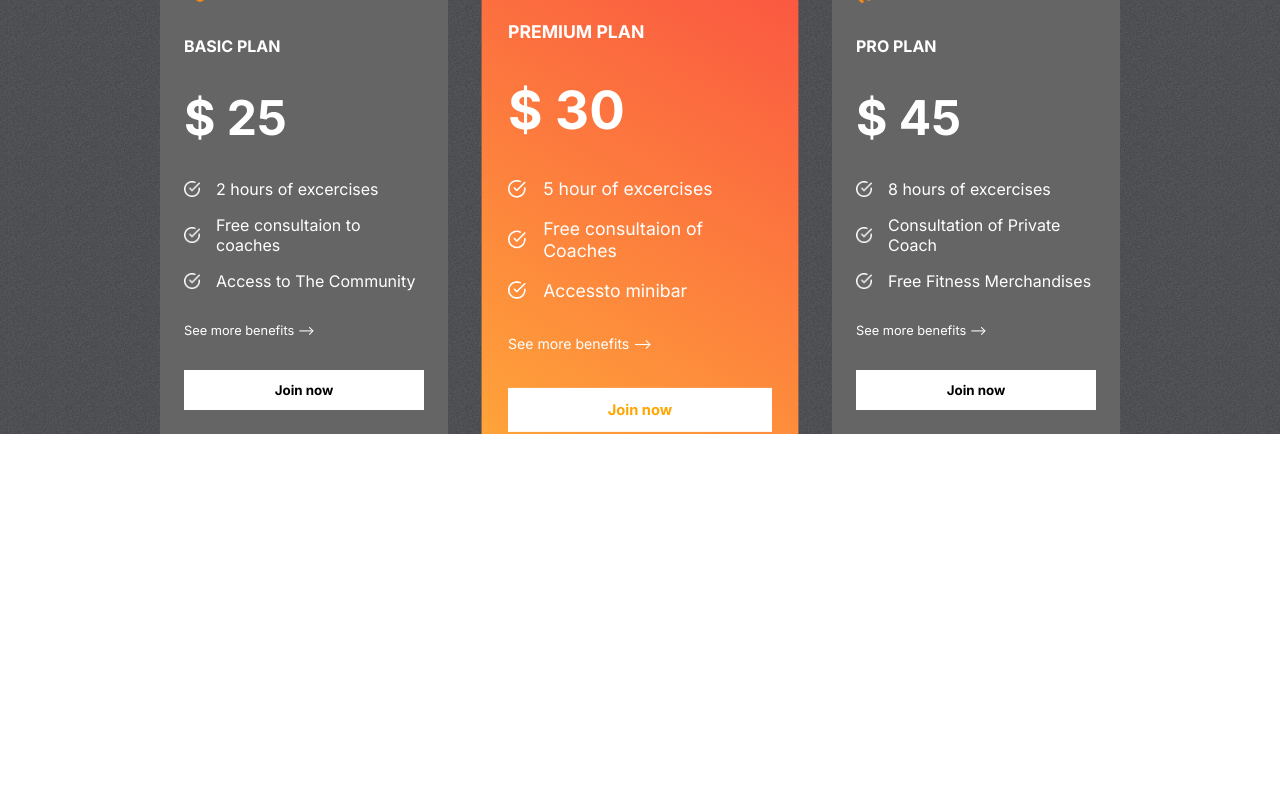
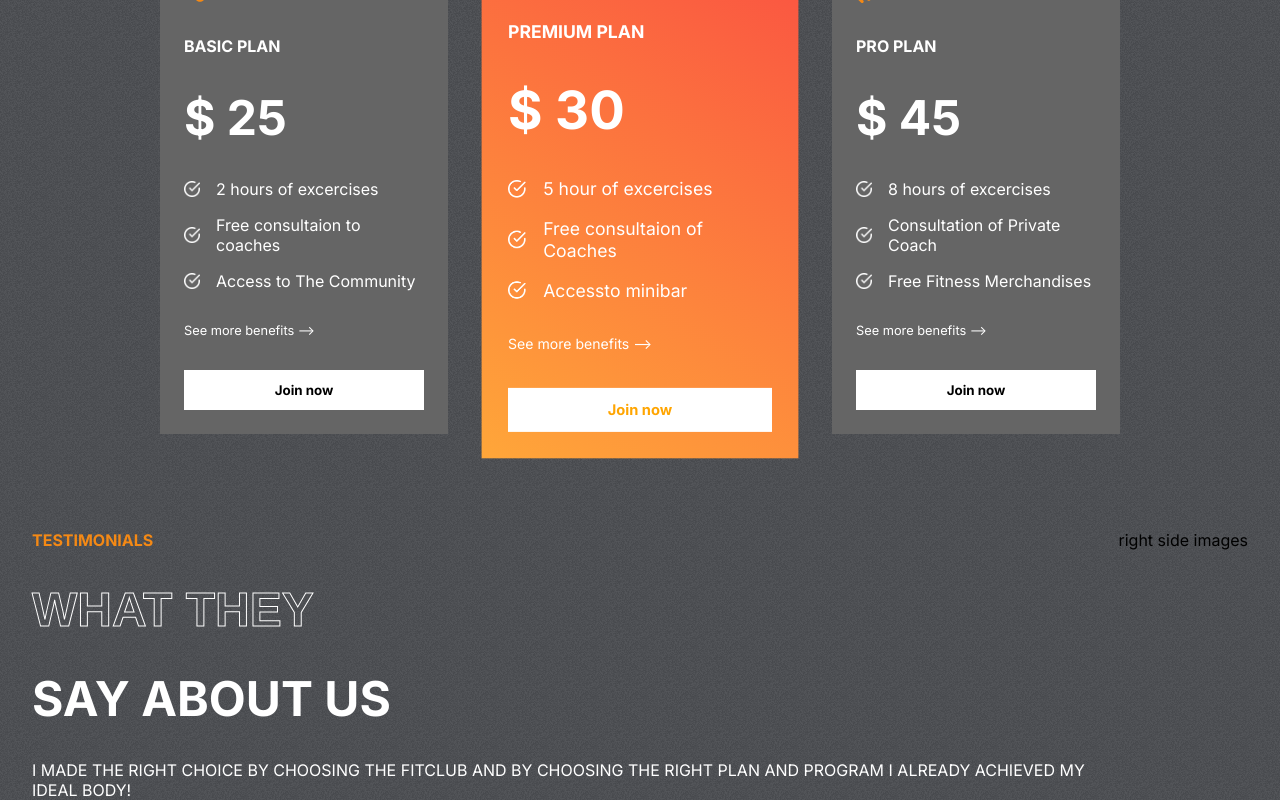
Before and after one commit to aatifali10/GYM-App, a React (Create React App) app: page / in a window 1280 px wide. Shown: the part 2003-2803 px from the top of the page. Before the commit the page ends 2437 px from the top, so only its background shows below. Built offline with nearby package versions, Linux system fonts and the light colour scheme.

Commit message:
testimonials

```diff
--- a/src/App.js
+++ b/src/App.js
@@ -3,6 +3,7 @@ import Hero from "./components/hero/Hero";
 import Plans from "./components/plans/Plans";
 import Programs from "./components/programs/Programs";
 import Reasons from "./components/reasons/Reasons";
+import Testimonials from "./components/testimonials/Testimonials";
 function App() {
   return (
     <div className="App">
@@ -10,6 +11,7 @@ function App() {
       <Programs />
       <Reasons />
       <Plans />
+      <Testimonials />
     </div>
   );
 }
--- a/src/components/plans/plans.css
+++ b/src/components/plans/plans.css
@@ -60,3 +60,8 @@
 .plans > :nth-child(2) > button {
   color: orange;
 }
+
+/* .plans button:hover {
+  background-color: rgb(241, 189, 20);
+  color: white;
+} */
--- /dev/null
+++ b/src/components/testimonials/Testimonials.js
@@ -0,0 +1,21 @@
+import React from "react";
+import "./testimonials.css";
+import { testimonialsData } from "../../data/testimonialsData";
+
+const Testimonials = () => {
+  return (
+    <>
+      <div className="testimonials">
+        <div className="left-t">
+          <span>Testimonials</span>
+          <span className="stroke-text">What they</span>
+          <span>Say about us</span>
+          {testimonialsData[0].review}
+        </div>
+        <div className="right-t">right side images</div>
+      </div>
+    </>
+  );
+};
+
+export default Testimonials;
--- /dev/null
+++ b/src/components/testimonials/testimonials.css
@@ -0,0 +1,22 @@
+.testimonials {
+  display: flex;
+  gap: 1rem;
+  padding: 0 2rem;
+}
+.left-t {
+  display: flex;
+  flex: 1 1;
+  gap: 2rem;
+  flex-direction: column;
+  text-transform: uppercase;
+  color: white;
+}
+.left-t > :nth-child(1) {
+  color: var(--orange);
+  font-weight: bold;
+}
+.left-t > :nth-child(2),
+.left-t > :nth-child(3) {
+  font-weight: bold;
+  font-size: 3rem;
+}
```
